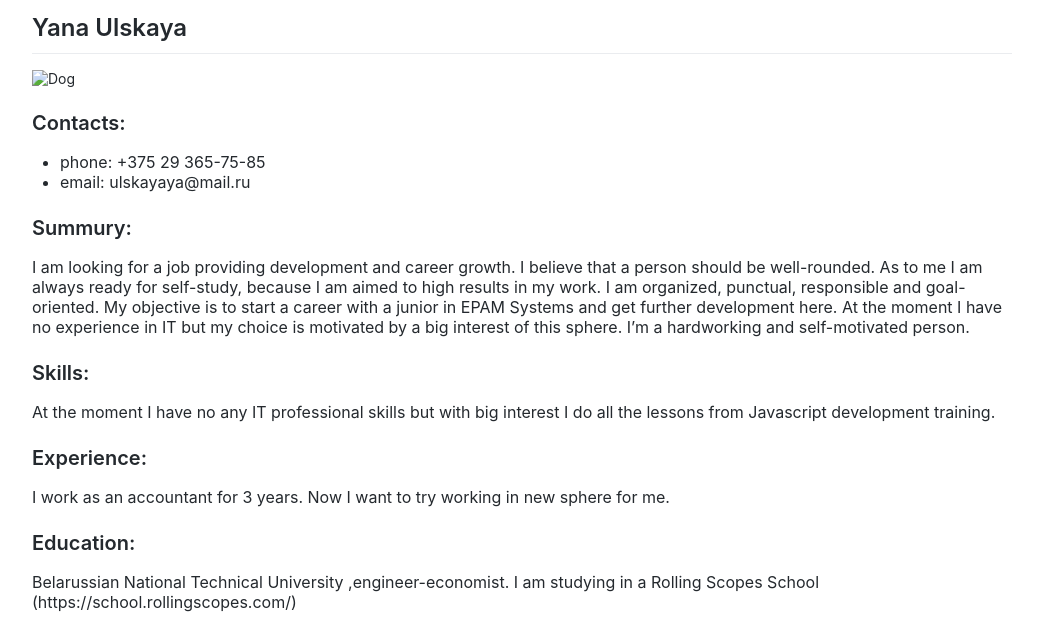
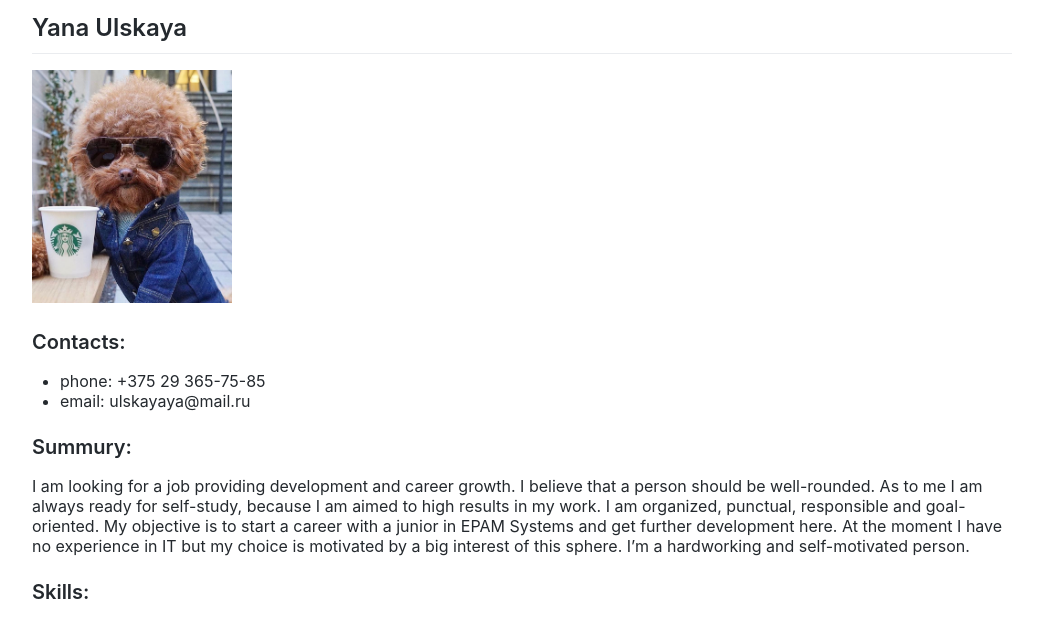
Before and after one commit to Ulskaya/rsschool-2019Q1-cv, a plain HTML site: page index.html in a window 1280 px wide. Shown: the part 173-791 px from the top of the page, without its empty margins (118-1161 px from the left). Drawn offline with Linux system fonts and the light colour scheme.

Commit message:
fix assets path

```diff
--- a/index.html
+++ b/index.html
@@ -11,7 +11,7 @@
     <h1 class="border">Junior Front End Developer</h1>
     <section>
       <h2 class="border">Yana Ulskaya</h2>
-      <img src="I am.jpg" alt="Dog">
+      <img src="assets/I am.jpg" alt="Dog">
       <h3>Contacts:</h3>
       <ul>
         <li>phone: +375 29 365-75-85</li>
```
